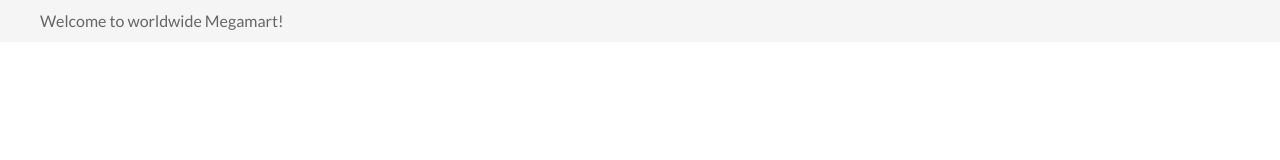
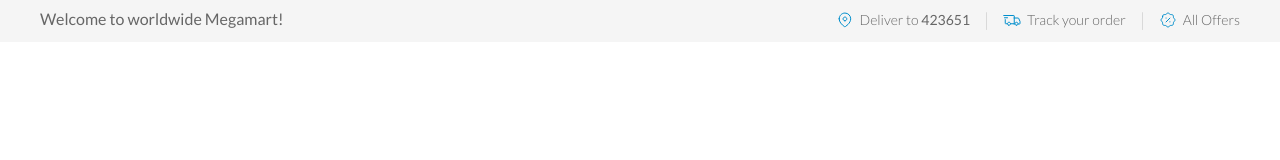
Before and after one commit to ViniciusVof/ecommerce, a React (Vite) app: page / in a window 1280 px wide. Shown: the top 160 px of the page. Built offline with nearby package versions, Linux system fonts and the light colour scheme.

Commit message:
feat: Adding a menu items on the Announcement Bar

```diff
--- a/package.json
+++ b/package.json
@@ -12,6 +12,7 @@
   "dependencies": {
     "react": "^18.3.1",
     "react-dom": "^18.3.1",
+    "react-svg": "^16.1.34",
     "styled-components": "^6.1.13",
     "styled-reset": "^4.5.2"
   },
--- a/src/components/AnnouncementBar/index.tsx
+++ b/src/components/AnnouncementBar/index.tsx
@@ -1,10 +1,32 @@
-import { Container, Wrapper } from "./styles";
+import { Container, MenuItem, MenuContainer, Wrapper } from "./styles";
+import { ReactSVG } from "react-svg";
+import LocationSVG from "../../assets/location.svg";
+import DeliveryTruckSVG from "../../assets/deliveryTruck.svg";
+import DiscountSVG from "../../assets/discount.svg";
 
 export function AnnouncementBar() {
   return (
     <Wrapper>
       <Container>
         <p>Welcome to worldwide Megamart!</p>
+        <MenuContainer>
+          <MenuItem>
+            <ReactSVG src={LocationSVG} />
+            <p>
+              Deliver to <strong>423651</strong>
+            </p>
+          </MenuItem>
+
+          <MenuItem>
+            <ReactSVG src={DeliveryTruckSVG} />
+            <p>Track your order</p>
+          </MenuItem>
+
+          <MenuItem>
+            <ReactSVG src={DiscountSVG} />
+            <p>All Offers</p>
+          </MenuItem>
+        </MenuContainer>
       </Container>
     </Wrapper>
   );
--- a/src/components/AnnouncementBar/styles.ts
+++ b/src/components/AnnouncementBar/styles.ts
@@ -11,6 +11,44 @@ export const Wrapper = styled.div`
 `;
 
 export const Container = styled.div`
+  display: flex;
   width: 100%;
   max-width: ${(props) => props.theme.boxedWidth};
+  justify-content: space-between;
 `;
+
+export const MenuContainer = styled.div`
+  display: flex;
+  flex-direction: row;
+`;
+
+export const MenuItem = styled.div`
+  display: flex;
+  flex-direction: row;
+  align-items: center;
+  justify-content: center;
+
+  &::after {
+    content: "";
+    height: 18px;
+    width: 1px;
+    background-color: ${(props) => props.theme.line};
+    margin: 0px 16px;
+    border-radius: 8px;
+  }
+
+  &:last-child::after {
+    content: none;
+  }
+
+  p {
+    color: ${(props) => props.theme.text};
+    font-size: 14px;
+    padding-bottom: 3px;
+    margin-left: 6px;
+    font-weight: 300;
+    strong {
+      font-weight: 400;
+    }
+  }
+`;
```
Also changed, not shown: 1 other file (tests, documents, lock files or other folders).
